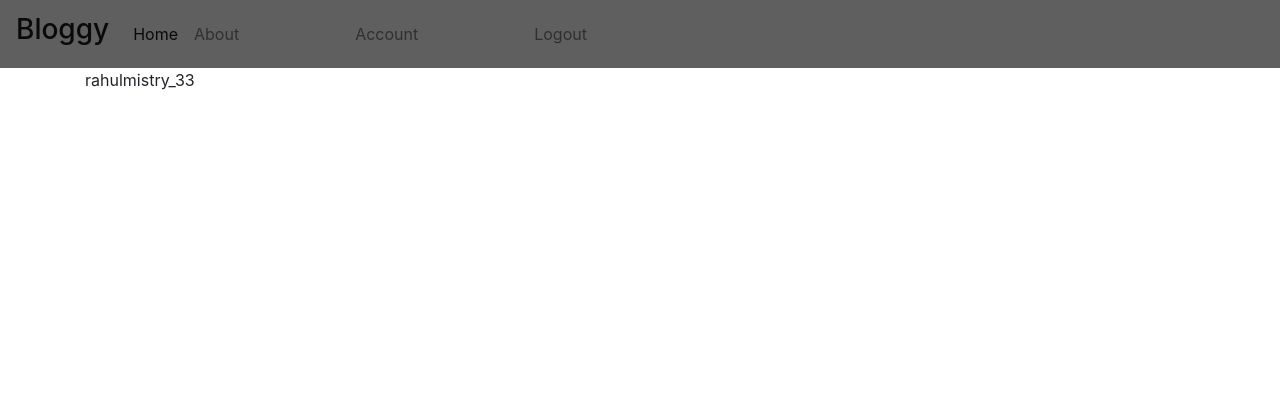
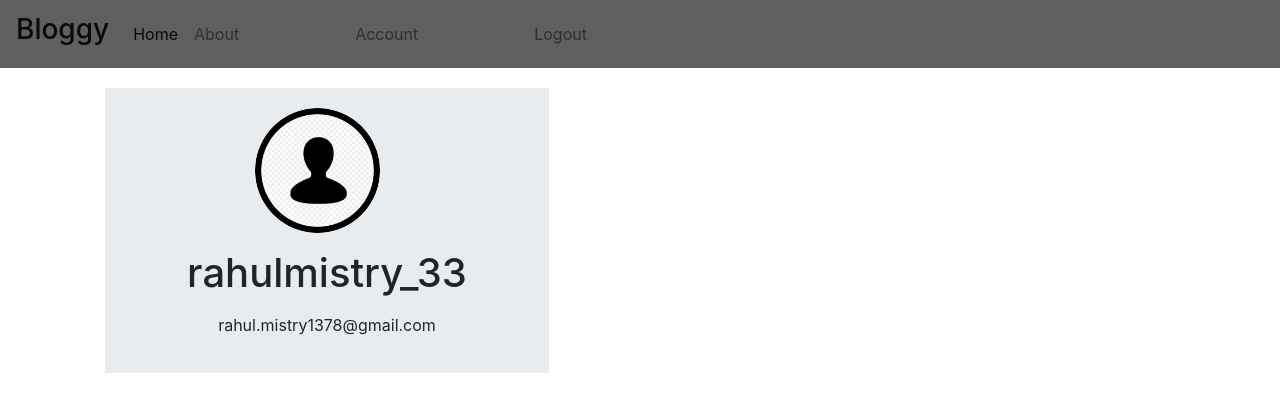
Before and after one commit to rahulmistry33/Bloggy, a Flask app: page /account in a window 1280 px wide. Shown: the top 412 px of the page. Run offline with Flask 2, Linux system fonts and the light colour scheme; a user stored in the database is signed in; some libraries are stand-ins or nearby versions.

Commit message:
added account info

```diff
--- a/blog/routes.py
+++ b/blog/routes.py
@@ -77,4 +77,5 @@ def logout():
 @app.route("/account")
 @login_required
 def account():
-    return render_template("account.html",title="account")
+    image_file=url_for('static',filename='profile_pics/'+ current_user.image_file)
+    return render_template("account.html",title="account",image_file=image_file)
--- a/blog/static/styles.css
+++ b/blog/static/styles.css
@@ -23,3 +23,12 @@ body{
     margin:40px 100px 500px 100px;
     position:center;
 }
+.account-img {
+    height: 125px;
+    width: 125px;
+    margin-right: 20px;
+    margin-bottom: 16px;
+  }
+.accountinfo{
+    text-align: center;
+}
--- a/blog/templates/account.html
+++ b/blog/templates/account.html
@@ -1,4 +1,14 @@
 {% extends "layout.html" %}
 {% block content %}
-    {{ current_user.username }}
+<div class="jumbotron jumbotron-fluid">
+    <div class="container accountinfo">
+      <img class="rounded-circle account-img" src="{{ image_file }}">
+      <h1 class="display-5">{{ current_user.username }}</h1>
+      <p class="lead">
+        <p>{{current_user.email}}</p>
+
+    </p>
+    </div>
+  </div>
+
 {% endblock content %}
```
Also changed, not shown: blog/site.db, blog/static/profile_pics/default.png (added).
